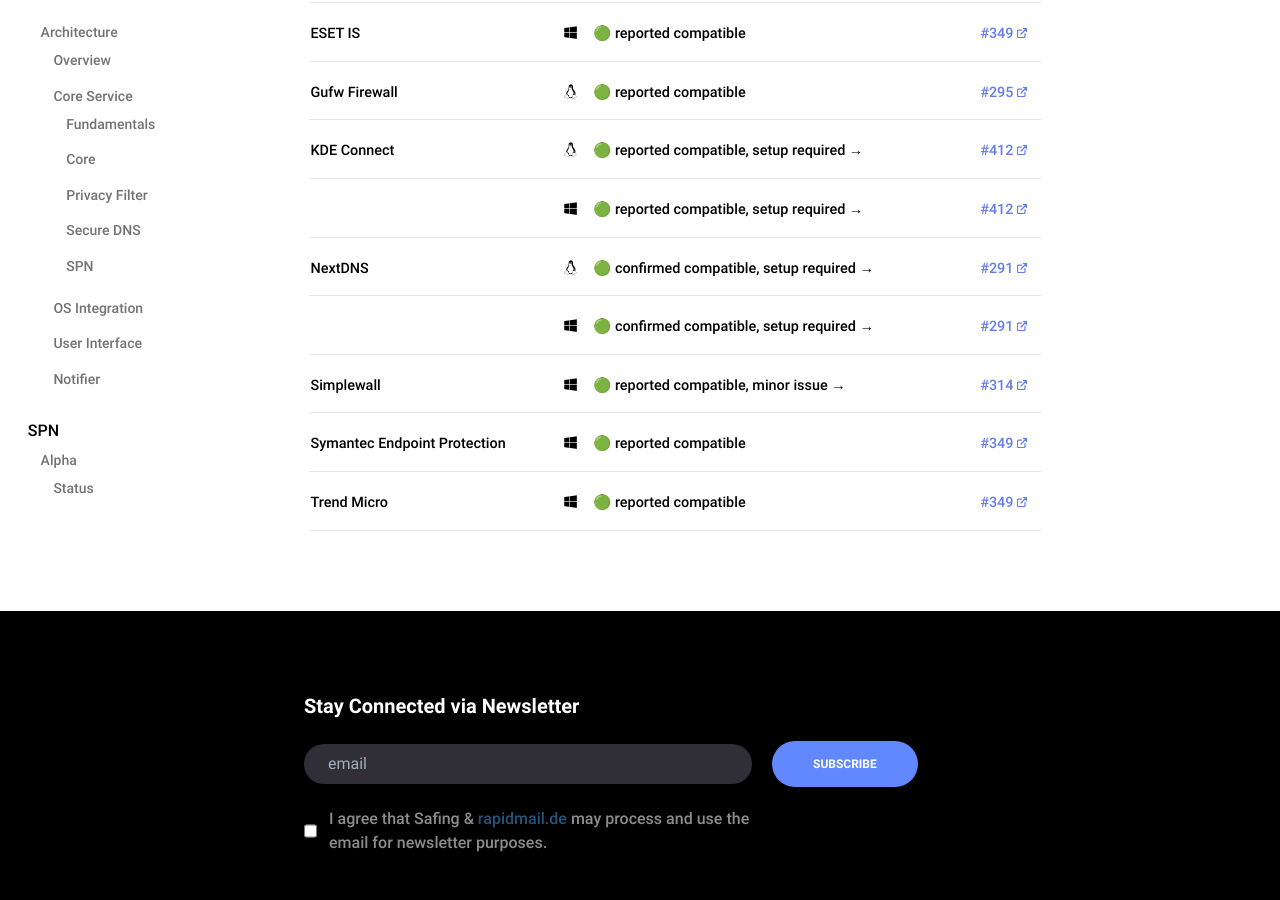
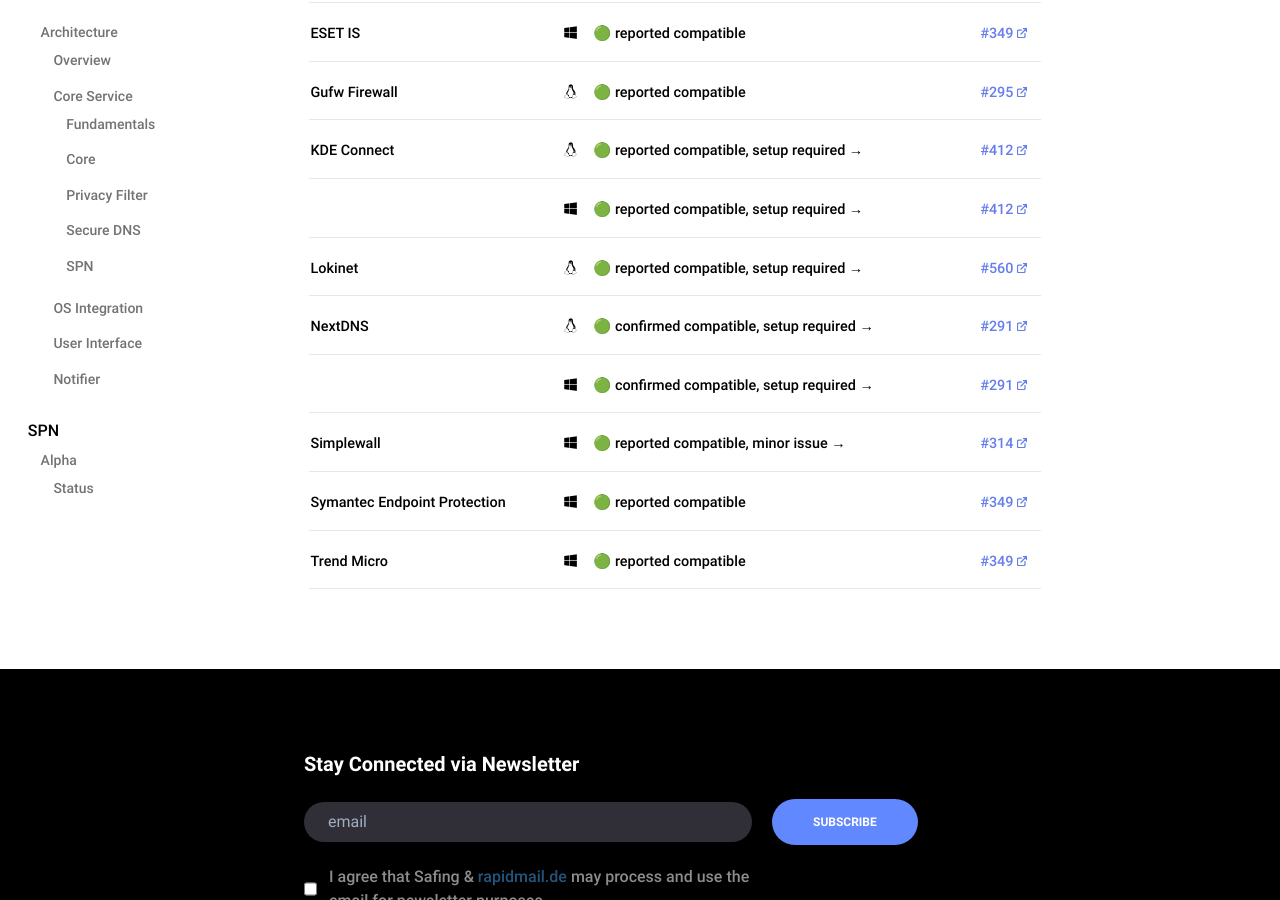
Before and after one commit to safing/docs, a Jekyll site: the page built from portmaster/install/status/software-compatibility.md, in a window 1280 px wide and 900 px high, scrolled down 670 px. Built offline with Jekyll 4.4.1, drawn with Linux system fonts in a browser that asks for light colours.

Commit message:
Added Lokinet status

```diff
--- a/_data/compatibility.yml
+++ b/_data/compatibility.yml
@@ -112,6 +112,12 @@ software:
     - os: linux
       state: 🟢 reported compatible, setup required →
       issue_number: 412
+  - name: Lokinet
+    reports:
+    - os: linux
+      state: 🟢 reported compatible, setup required →
+      issue_number: 560
+      issue_comment: 1079095737
   - name: NextDNS
     reports:
       - os: windows
```
